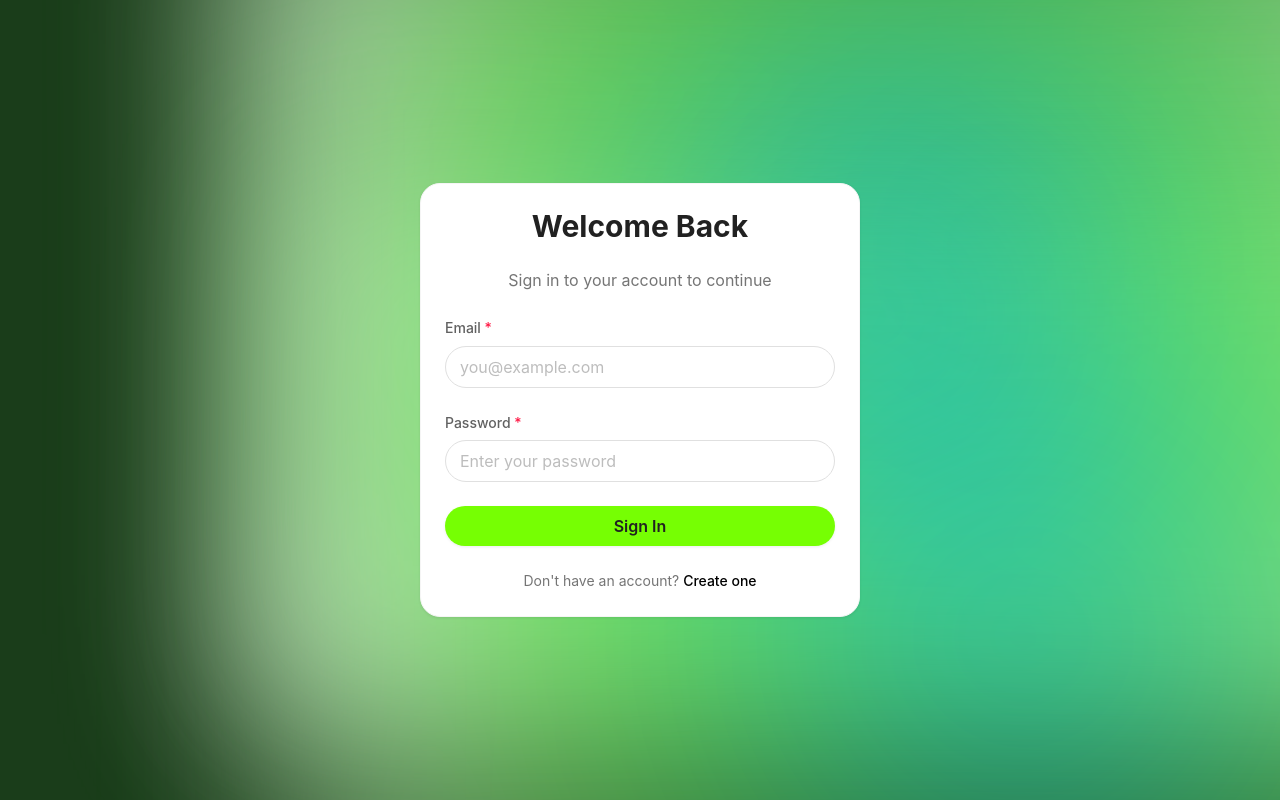
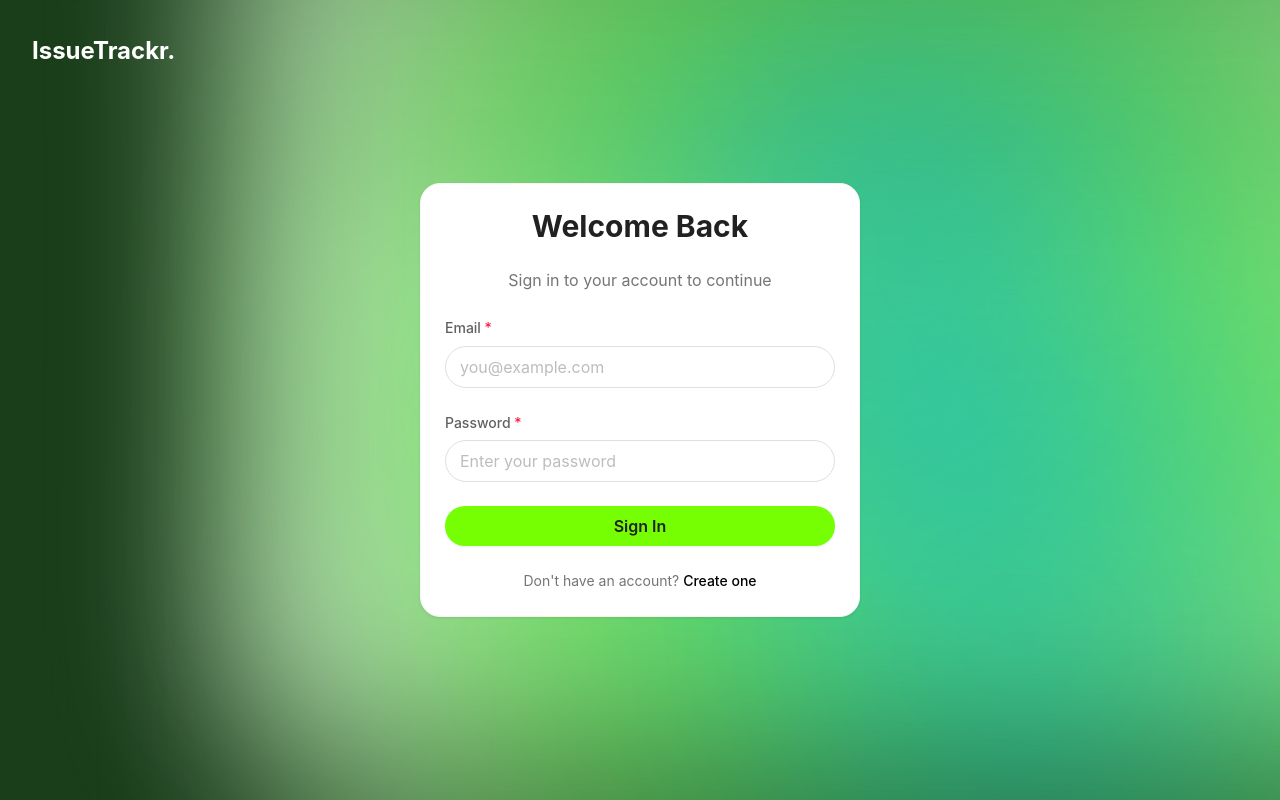
Before and after one commit to Dineth-Panagoda/Newnop, a React (Vite) app in the folder client/: page /login in a window 1280 px wide. Built offline with nearby package versions, Linux system fonts and the light colour scheme.

Commit message:
added logo to login page

```diff
--- a/client/src/pages/Login.css
+++ b/client/src/pages/Login.css
@@ -10,6 +10,16 @@
   padding: 1rem;
   position: relative;
   background: #1a3d1a;
+}
+
+.authLogo {
+  position: absolute;
+  top: 2rem;
+  left: 2rem;
+  font-size: 24px;
+  font-weight: 700;
+  z-index: 20;
+  cursor: pointer;
 }
 
 .loginCard {
--- a/client/src/pages/Login.jsx
+++ b/client/src/pages/Login.jsx
@@ -12,6 +12,7 @@ import Button from '../components/common/Button';
 import Input from '../components/common/Input';
 import Card from '../components/common/Card';
 import Aurora from '../components/common/Aurora';
+import ShinyText from '../components/common/ShinyText';
 
 const Login = () => {
   const dispatch = useDispatch();
@@ -96,6 +97,16 @@ const Login = () => {
   return (
     <div className="pageContainer">
       <Aurora colorStops={["#00c7fc", "#7cff67", "#ffffff"]} amplitude={0.5} blend={1} />
+      <div className="authLogo shiny-text-trigger">
+        <ShinyText
+          text="IssueTrackr."
+          speed={5}
+          color="#FFFFFF"
+          shineColor="#76FF03"
+          spread={120}
+          direction="left"
+        />
+      </div>
       <Card className="loginCard">
         <h1 className="title">Welcome Back</h1>
         <p className="subtitle">Sign in to your account to continue</p>
--- a/client/src/pages/Register.css
+++ b/client/src/pages/Register.css
@@ -10,6 +10,16 @@
   padding: 1rem;
   position: relative;
   background: #1a3d1a;
+}
+
+.authLogo {
+  position: absolute;
+  top: 2rem;
+  left: 2rem;
+  font-size: 24px;
+  font-weight: 700;
+  z-index: 20;
+  cursor: pointer;
 }
 
 .registerCard {
--- a/client/src/pages/Register.jsx
+++ b/client/src/pages/Register.jsx
@@ -12,6 +12,7 @@ import Button from '../components/common/Button';
 import Input from '../components/common/Input';
 import Card from '../components/common/Card';
 import Aurora from '../components/common/Aurora';
+import ShinyText from '../components/common/ShinyText';
 
 const Register = () => {
   const dispatch = useDispatch();
@@ -115,6 +116,16 @@ const Register = () => {
   return (
     <div className="pageContainer">
       <Aurora colorStops={["#00c7fc", "#7cff67", "#ffffff"]} amplitude={0.5} blend={1} />
+      <div className="authLogo shiny-text-trigger">
+        <ShinyText
+          text="IssueTrackr."
+          speed={5}
+          color="#FFFFFF"
+          shineColor="#76FF03"
+          spread={120}
+          direction="left"
+        />
+      </div>
       <Card className="registerCard">
         <h1 className="title">Create Account</h1>
         <p className="subtitle">Sign up to start tracking issues</p>
```
